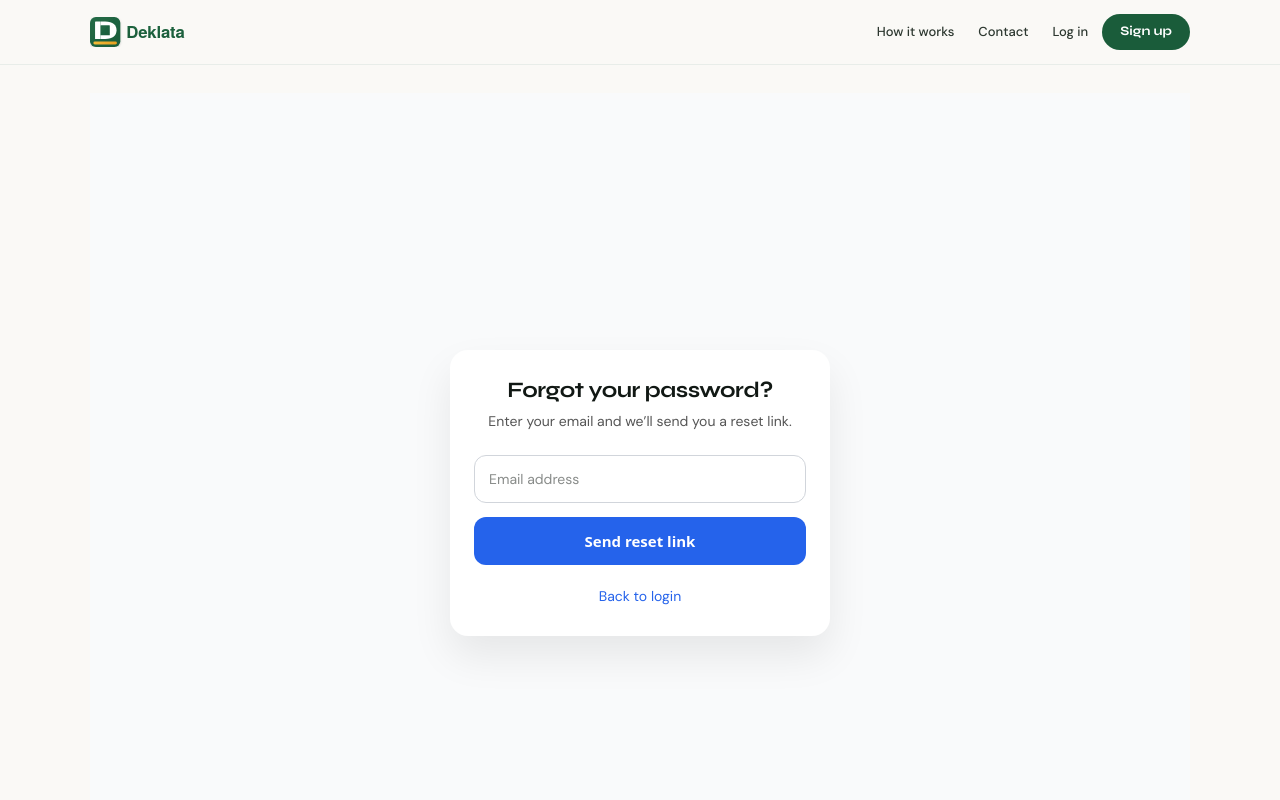
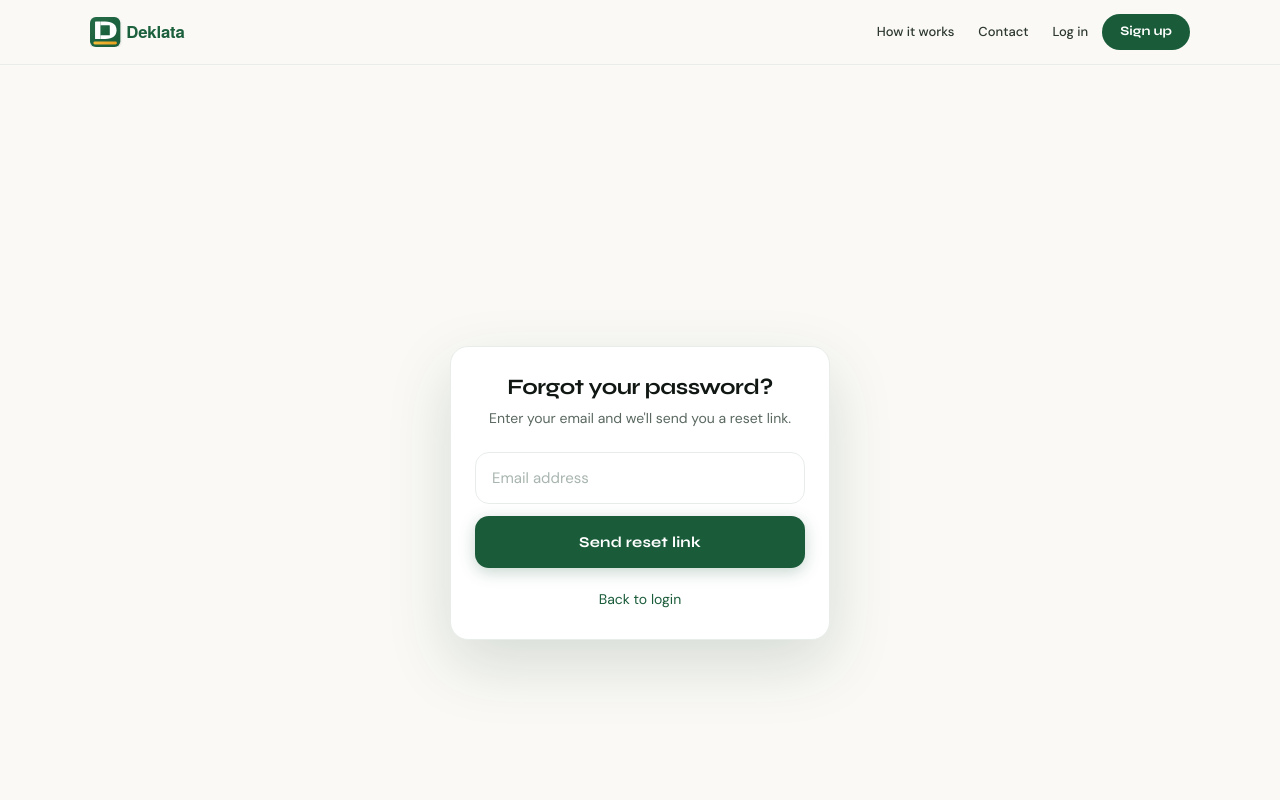
Before and after one commit to bleym2012/deklata, a Next.js app: page /forgot-password in a window 1280 px wide. Shown: the top 800 px of the page. Built offline with nearby package versions, Linux system fonts and the light colour scheme; no server answers.

Commit message:
fix: password reset flow via server-side token exchange

```diff
--- /dev/null
+++ b/app/auth/confirm/route.ts
@@ -0,0 +1,57 @@
+// app/auth/confirm/route.ts
+//
+// This route receives the password reset link click.
+// Supabase appends: ?token_hash=xxx&type=recovery to the redirectTo URL.
+//
+// We exchange the token here server-side, confirm it's a recovery type,
+// then redirect to /reset-password with the session cookie set.
+// The reset-password page then sees an active session and shows the form.
+// No race condition, no auto-login to homepage.
+
+import { type NextRequest, NextResponse } from "next/server";
+import { createServerClient } from "@supabase/ssr";
+import { cookies } from "next/headers";
+
+export async function GET(request: NextRequest) {
+  const { searchParams } = new URL(request.url);
+  const token_hash = searchParams.get("token_hash");
+  const type = searchParams.get("type");
+
+  if (token_hash && type === "recovery") {
+    const cookieStore = await cookies();
+
+    const supabase = createServerClient(
+      process.env.NEXT_PUBLIC_SUPABASE_URL!,
+      process.env.NEXT_PUBLIC_SUPABASE_ANON_KEY!,
+      {
+        cookies: {
+          getAll() {
+            return cookieStore.getAll();
+          },
+          setAll(cookiesToSet) {
+            try {
+              cookiesToSet.forEach(({ name, value, options }) =>
+                cookieStore.set(name, value, options),
+              );
+            } catch {}
+          },
+        },
+      },
+    );
+
+    const { error } = await supabase.auth.verifyOtp({
+      type: "recovery",
+      token_hash,
+    });
+
+    if (!error) {
+      // Token exchanged, session cookie set — send to reset form
+      return NextResponse.redirect(new URL("/reset-password", request.url));
+    }
+  }
+
+  // Invalid or expired token
+  return NextResponse.redirect(
+    new URL("/forgot-password?error=invalid-link", request.url),
+  );
+}
--- a/app/forgot-password/page.tsx
+++ b/app/forgot-password/page.tsx
@@ -17,14 +17,16 @@ export default function ForgotPasswordPage() {
     setMessage(null);
 
     const { error } = await supabase.auth.resetPasswordForEmail(email, {
-      redirectTo: `${window.location.origin}/reset-password`,
+      // Point to the auth confirm route which safely exchanges the token
+      // and redirects to reset-password — avoids the auto-login race condition
+      redirectTo: `${window.location.origin}/auth/confirm`,
     });
 
     if (error) {
       setError(error.message);
     } else {
       setMessage(
-        "If this email exists, a password reset link has been sent."
+        "If this email exists, a password reset link has been sent. Check your inbox.",
       );
     }
 
@@ -39,18 +41,18 @@ export default function ForgotPasswordPage() {
         alignItems: "center",
         justifyContent: "center",
         padding: 20,
-        background: "#f9fafb",
-        fontFamily: "system-ui, -apple-system, BlinkMacSystemFont",
+        background: "var(--background)",
       }}
     >
       <div
         style={{
           width: "100%",
           maxWidth: 380,
-          background: "#fff",
+          background: "var(--card-bg)",
           borderRadius: 18,
           padding: "28px 24px",
-          boxShadow: "0 20px 40px rgba(0,0,0,0.08)",
+          boxShadow: "var(--shadow-modal)",
+          border: "1px solid var(--card-border)",
         }}
       >
         <h1
@@ -59,66 +61,63 @@ export default function ForgotPasswordPage() {
             fontWeight: 700,
             marginBottom: 8,
             textAlign: "center",
+            color: "var(--ink-900)",
+            fontFamily: "var(--font-display)",
           }}
         >
           Forgot your password?
         </h1>
-
         <p
           style={{
             fontSize: 14,
-            color: "#555",
+            color: "var(--ink-500)",
             textAlign: "center",
             marginBottom: 22,
+            fontFamily: "var(--font-body)",
           }}
         >
-          Enter your email and we’ll send you a reset link.
+          Enter your email and we'll send you a reset link.
         </p>
 
-        <form onSubmit={handleReset}>
+        <form onSubmit={handleReset} style={{ display: "grid", gap: 12 }}>
           <input
             type="email"
             placeholder="Email address"
             value={email}
             onChange={(e) => setEmail(e.target.value)}
             required
-            style={{
-              width: "100%",
-              padding: "12px 14px",
-              borderRadius: 12,
-              border: "1px solid #d1d5db",
-              marginBottom: 14,
-              fontSize: 14,
-            }}
+            className="form-input"
           />
-
           <button
             disabled={loading}
-            style={{
-              width: "100%",
-              padding: "12px",
-              borderRadius: 12,
-              border: "none",
-              background: "#2563eb",
-              color: "#fff",
-              fontWeight: 600,
-              fontSize: 15,
-              cursor: "pointer",
-              opacity: loading ? 0.7 : 1,
-            }}
+            className="btn-primary"
+            style={{ opacity: loading ? 0.7 : 1 }}
           >
             {loading ? "Sending…" : "Send reset link"}
           </button>
         </form>
 
         {error && (
-          <p style={{ color: "#dc2626", marginTop: 14, fontSize: 14 }}>
+          <p
+            style={{
+              color: "#dc2626",
+              marginTop: 14,
+              fontSize: 14,
+              fontFamily: "var(--font-body)",
+            }}
+          >
             {error}
           </p>
         )}
-
         {message && (
-          <p style={{ color: "#15803d", marginTop: 14, fontSize: 14 }}>
+          <p
+            style={{
+              color: "#15803d",
+              marginTop: 14,
+              fontSize: 14,
+              fontFamily: "var(--font-body)",
+            }}
+          >
             {message}
           </p>
         )}
@@ -128,9 +127,10 @@ export default function ForgotPasswordPage() {
             marginTop: 20,
             fontSize: 14,
             textAlign: "center",
+            fontFamily: "var(--font-body)",
           }}
         >
-          <Link href="/login" style={{ color: "#2563eb" }}>
+          <Link href="/login" style={{ color: "var(--green-800)" }}>
             Back to login
           </Link>
         </p>
--- a/app/reset-password/page.tsx
+++ b/app/reset-password/page.tsx
@@ -1,6 +1,6 @@
 "use client";
 
-import { useEffect, useRef, useState } from "react";
+import { useEffect, useState } from "react";
 import { useRouter } from "next/navigation";
 import { supabase } from "../lib/supabaseClient";
 
@@ -12,49 +12,17 @@ export default function ResetPasswordPage() {
   const [error, setError] = useState<string | null>(null);
   const [ready, setReady] = useState(false);
   const [done, setDone] = useState(false);
-  const readyRef = useRef(false);
 
   useEffect(() => {
-    // RACE CONDITION FIX:
-    // detectSessionInUrl:true in supabaseClient processes the #access_token
-    // hash the instant the JS module loads — often BEFORE this component
-    // mounts and sets up onAuthStateChange. So we handle both cases:
-    //
-    // Case 1: Token already processed before mount
-    //   → getSession() will return an active session, setReady(true)
-    //
-    // Case 2: Token processed after mount
-    //   → onAuthStateChange fires PASSWORD_RECOVERY, setReady(true)
-    //
-    // Case 3: SIGNED_IN fires (already logged in, not a reset flow)
-    //   → wait 500ms to give PASSWORD_RECOVERY a chance, then redirect
-
+    // Session was already established by /auth/confirm route handler.
+    // Just verify a session exists — if not, the link was invalid.
     supabase.auth.getSession().then(({ data }) => {
       if (data.session) {
-        // Session exists — either recovery token was already exchanged,
-        // or user is already logged in. Either way, show the form.
-        // If they were already logged in without a recovery token,
-        // updateUser() will still work — no harm done.
-        readyRef.current = true;
         setReady(true);
+      } else {
+        router.replace("/forgot-password?error=session-expired");
       }
     });
-
-    const { data: listener } = supabase.auth.onAuthStateChange((event) => {
-      if (event === "PASSWORD_RECOVERY") {
-        readyRef.current = true;
-        setReady(true);
-      } else if (event === "SIGNED_IN") {
-        // Wait briefly — PASSWORD_RECOVERY may still be coming
-        setTimeout(() => {
-          if (!readyRef.current) {
-            router.replace("/");
-          }
-        }, 800);
-      }
-    });
-
-    return () => listener.subscription.unsubscribe();
   }, [router]);
 
   async function handleUpdate(e: React.FormEvent) {
@@ -80,6 +48,7 @@ export default function ResetPasswordPage() {
       return;
     }
 
+    // Sign out so user logs in fresh with new password
     await supabase.auth.signOut();
     setDone(true);
     setTimeout(() => router.replace("/login"), 2500);
```
